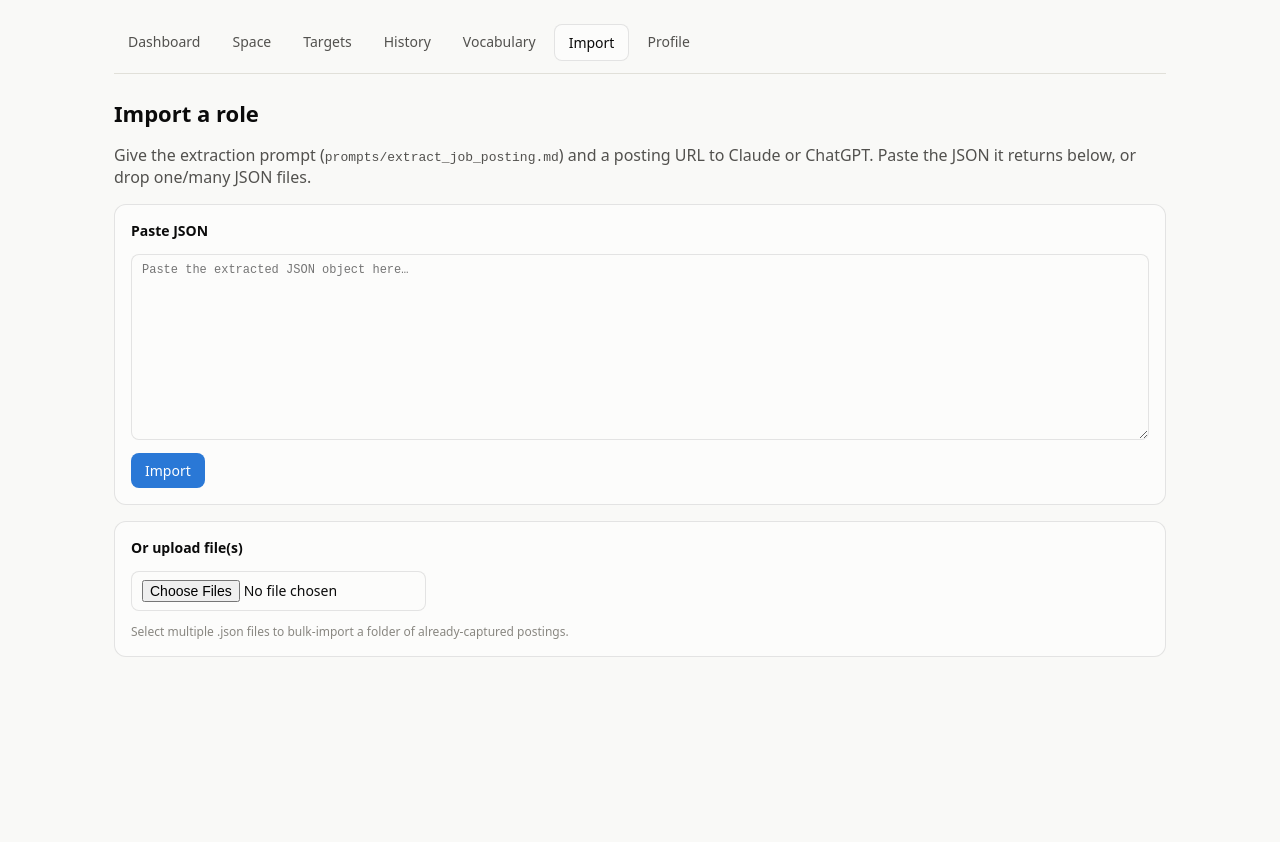
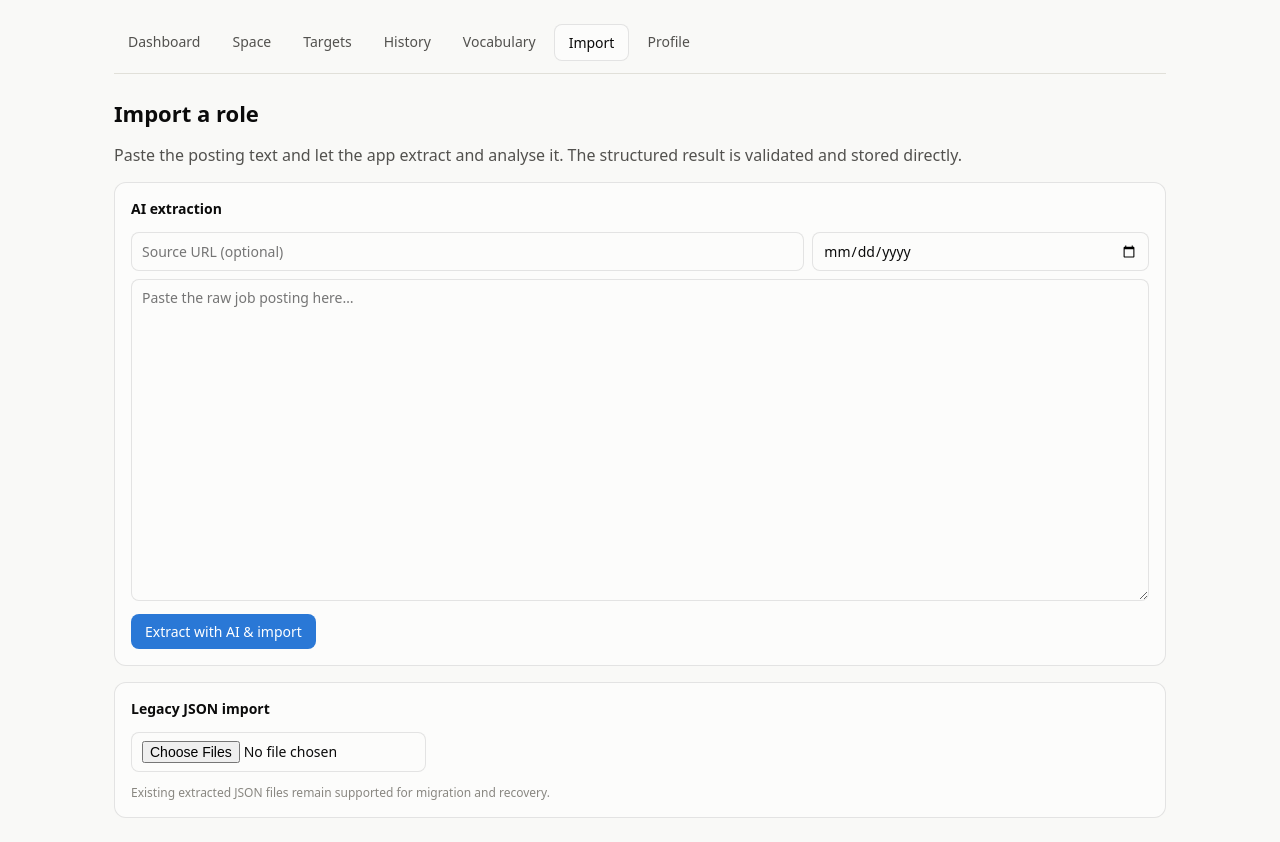
Before and after one commit to DrivenByData-001/cp_enterprise, a React (Vite) app in the folder frontend/: page /import in a window 1280 px wide. Before the commit the page ends 800 px from the top, so only its background shows below. Built offline with nearby package versions, Linux system fonts and the light colour scheme.

Commit message:
Make job posting extraction native in Import UI

```diff
--- a/frontend/src/pages/Import.tsx
+++ b/frontend/src/pages/Import.tsx
@@ -6,20 +6,27 @@ type Result = { ok: boolean; message: string }
 
 export default function Import() {
   const [text, setText] = useState('')
+  const [sourceUrl, setSourceUrl] = useState('')
+  const [postingDate, setPostingDate] = useState('')
   const [result, setResult] = useState<Result | null>(null)
   const [busy, setBusy] = useState(false)
   const fileInput = useRef<HTMLInputElement>(null)
   const navigate = useNavigate()
 
-  const submitPaste = async () => {
+  const submitNative = async () => {
     setBusy(true)
     setResult(null)
     try {
-      const parsed = JSON.parse(text)
-      const res = await api.importPosting(parsed)
-      setResult({ ok: true, message: `Imported "${parsed.job?.title ?? 'role'}" (id ${res.id}).` })
+      const res = await api.importPostingNative({
+        text,
+        source_url: sourceUrl.trim() || null,
+        known_posting_date: postingDate || null,
+      })
+      setResult({ ok: true, message: `AI extracted and imported role (id ${res.id}).` })
       setText('')
-      setTimeout(() => navigate(`/roles/${res.id}`), 700)
+      setSourceUrl('')
+      setPostingDate('')
+      setTimeout(() => navigate(`/roles/${res.id}`), 500)
     } catch (e) {
       setResult({ ok: false, message: e instanceof Error ? e.message : String(e) })
     } finally {
@@ -51,28 +58,34 @@ export default function Import() {
     <div>
       <h1 style={{ fontSize: 22 }}>Import a role</h1>
       <p className="secondary">
-        Give the extraction prompt (<code>prompts/extract_job_posting.md</code>) and a posting URL to Claude or
-        ChatGPT. Paste the JSON it returns below, or drop one/many JSON files.
+        Paste the posting text and let the app extract and analyse it. The structured result is validated and stored directly.
       </p>
 
       <div className="card" style={{ marginTop: 16 }}>
-        <h3 style={{ marginTop: 0, fontSize: 14 }}>Paste JSON</h3>
+        <h3 style={{ marginTop: 0, fontSize: 14 }}>AI extraction</h3>
+        <div style={{ display: 'grid', gridTemplateColumns: '2fr 1fr', gap: 8, marginBottom: 8 }}>
+          <input
+            value={sourceUrl}
+            onChange={(e) => setSourceUrl(e.target.value)}
+            placeholder="Source URL (optional)"
+          />
+          <input type="date" value={postingDate} onChange={(e) => setPostingDate(e.target.value)} />
+        </div>
         <textarea
-          rows={12}
+          rows={16}
           value={text}
           onChange={(e) => setText(e.target.value)}
-          placeholder="Paste the extracted JSON object here…"
-          style={{ fontFamily: 'ui-monospace, monospace', fontSize: 12 }}
+          placeholder="Paste the raw job posting here…"
         />
         <div style={{ marginTop: 8 }}>
-          <button className="primary" onClick={submitPaste} disabled={busy || !text.trim()}>
-            {busy ? 'Importing…' : 'Import'}
+          <button className="primary" onClick={submitNative} disabled={busy || !text.trim()}>
+            {busy ? 'Extracting…' : 'Extract with AI & import'}
           </button>
         </div>
       </div>
 
       <div className="card" style={{ marginTop: 16 }}>
-        <h3 style={{ marginTop: 0, fontSize: 14 }}>Or upload file(s)</h3>
+        <h3 style={{ marginTop: 0, fontSize: 14 }}>Legacy JSON import</h3>
         <input
           ref={fileInput}
           type="file"
@@ -81,7 +94,7 @@ export default function Import() {
           onChange={(e) => submitFiles(e.target.files)}
         />
         <p className="muted" style={{ fontSize: 12, marginBottom: 0 }}>
-          Select multiple .json files to bulk-import a folder of already-captured postings.
+          Existing extracted JSON files remain supported for migration and recovery.
         </p>
       </div>
 
```
